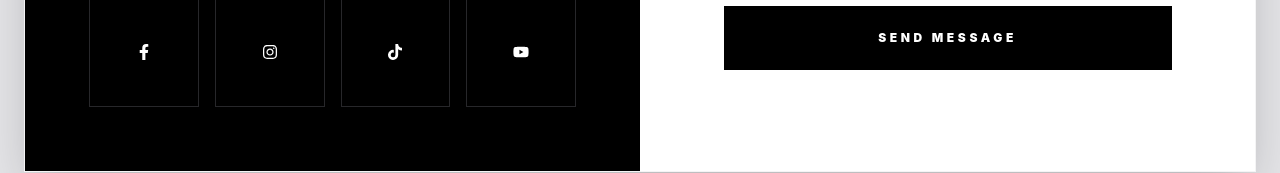
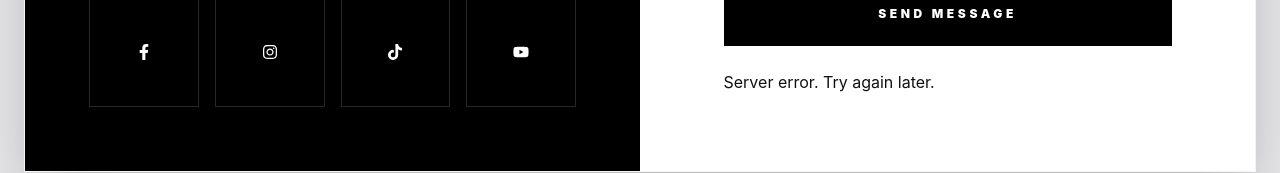
Before and after one commit to bugijay7/zoewc, a React (Vite) app in the folder client/: page /contact in a window 1280 px wide. Both pictures are taken after typing "Sample", "5551234", "Sample" into the empty fields and a click on the button "SEND MESSAGE". Shown: the part 1069-1242 px from the top of the page. Built offline with nearby package versions, Linux system fonts and the light colour scheme; no server answers.

Commit message:
contact page

```diff
--- a/client/src/pages/ContactPage.jsx
+++ b/client/src/pages/ContactPage.jsx
@@ -1,4 +1,4 @@
-import React from "react";
+import React, { useState } from "react";
 import {
   FaFacebookF,
   FaInstagram,
@@ -11,6 +11,45 @@ import { FaTiktok } from "react-icons/fa6";
 import contactBg from "../assets/contact-bg.jpeg";
 
 export default function ContactPage() {
+  const [formData, setFormData] = useState({
+    name: "",
+    phone: "",
+    message: "",
+  });
+  const [status, setStatus] = useState("");
+
+  const handleChange = (e) => {
+    setFormData({ ...formData, [e.target.name]: e.target.value });
+  };
+
+  const handleSubmit = async (e) => {
+    e.preventDefault();
+    setStatus("");
+
+    try {
+      const res = await fetch("https://zoewc-omsu.onrender.com/api/messages", {
+        method: "POST",
+        headers: {
+          "Content-Type": "application/json",
+        },
+        body: JSON.stringify(formData),
+      });
+
+      const data = await res.json();
+
+      if (!res.ok) {
+        setStatus(data.error || "Failed to send message");
+        return;
+      }
+
+      setStatus("Message sent successfully!");
+      setFormData({ name: "", phone: "", message: "" });
+    } catch (error) {
+      console.error(error);
+      setStatus("Server error. Try again later.");
+    }
+  };
+
   return (
     <div className="bg-zinc-200 min-h-screen">
       {/* --- HERO SECTION --- */}
@@ -32,7 +71,6 @@ export default function ContactPage() {
 
       {/* --- BALANCED CONTACT SECTION --- */}
       <section className="max-w-7xl mx-auto px-6 py-16 lg:py-24 bg-zink-200">
-        {/* Main Flex Container for Symmetry */}
         <div className="flex flex-col lg:flex-row items-stretch gap-0 border border-zinc-100 shadow-2xl">
 
           {/* LEFT COLUMN: INFO & SOCIALS */}
@@ -71,15 +109,15 @@ export default function ContactPage() {
               </div>
             </div>
 
-            {/* Social Grid - Fills the bottom for symmetry */}
+            {/* Social Grid */}
             <div className="mt-16 pt-10 border-t border-zinc-800" data-aos="fade-up">
               <p className="text-[10px] uppercase tracking-[0.4em] text-zinc-500 font-black mb-6">Digital Campus</p>
               <div className="grid grid-cols-4 gap-4">
                 {[
-                  { icon: <FaFacebookF />, link: "https://facebook.com/..." },
-                  { icon: <FaInstagram />, link: "https://instagram.com/..." },
-                  { icon: <FaTiktok />, link: "https://tiktok.com/..." },
-                  { icon: <FaYoutube />, link: "https://youtube.com/..." }
+                  { icon: <FaFacebookF />, url: "https://www.facebook.com/ZoeWorshipCentreYouths" },
+                  { icon: <FaInstagram />, url: "https://www.instagram.com/zoewoshipcentrechurch" },
+                  { icon: <FaTiktok />, url: "https://www.tiktok.com/@zoeworshipcentrechurch" },
+                  { icon: <FaYoutube />, url: "https://www.youtube.com/@ZoeWorshipCentreKinoo" },
                 ].map((social, i) => (
                   <a
                     key={i}
@@ -102,10 +140,7 @@ export default function ContactPage() {
 
               <form
                 className="space-y-6"
-                onSubmit={async (e) => {
-                  e.preventDefault();
-                  // ... logic remains same
-                }}
+                onSubmit={handleSubmit}
               >
                 <div className="group relative border-b-2 border-zinc-100 focus-within:border-pink-600 transition-all duration-300 py-2">
                   <label className="text-[10px] uppercase font-black text-zinc-900 block mb-1">Full Name</label>
@@ -113,6 +148,8 @@ export default function ContactPage() {
                     type="text"
                     name="name"
                     placeholder="Type your name..."
+                    value={formData.name}
+                    onChange={handleChange}
                     className="w-full bg-transparent outline-none text-black font-medium placeholder:text-gray-400"
                     required
                   />
@@ -124,6 +161,8 @@ export default function ContactPage() {
                     type="tel"
                     name="phone"
                     placeholder="+254..."
+                    value={formData.phone}
+                    onChange={handleChange}
                     className="w-full bg-transparent outline-none text-black font-medium placeholder:text-gray-400"
                     required
                   />
@@ -134,6 +173,8 @@ export default function ContactPage() {
                   <textarea
                     name="message"
                     placeholder="Tell us something..."
+                    value={formData.message}
+                    onChange={handleChange}
                     rows="4"
                     className="w-full bg-transparent outline-none text-black font-medium placeholder:text-gray-400 resize-none"
                     required
@@ -146,6 +187,8 @@ export default function ContactPage() {
                 >
                   Send Message
                 </button>
+
+                {status && <p>{status}</p>}
               </form>
             </div>
           </div>
```
